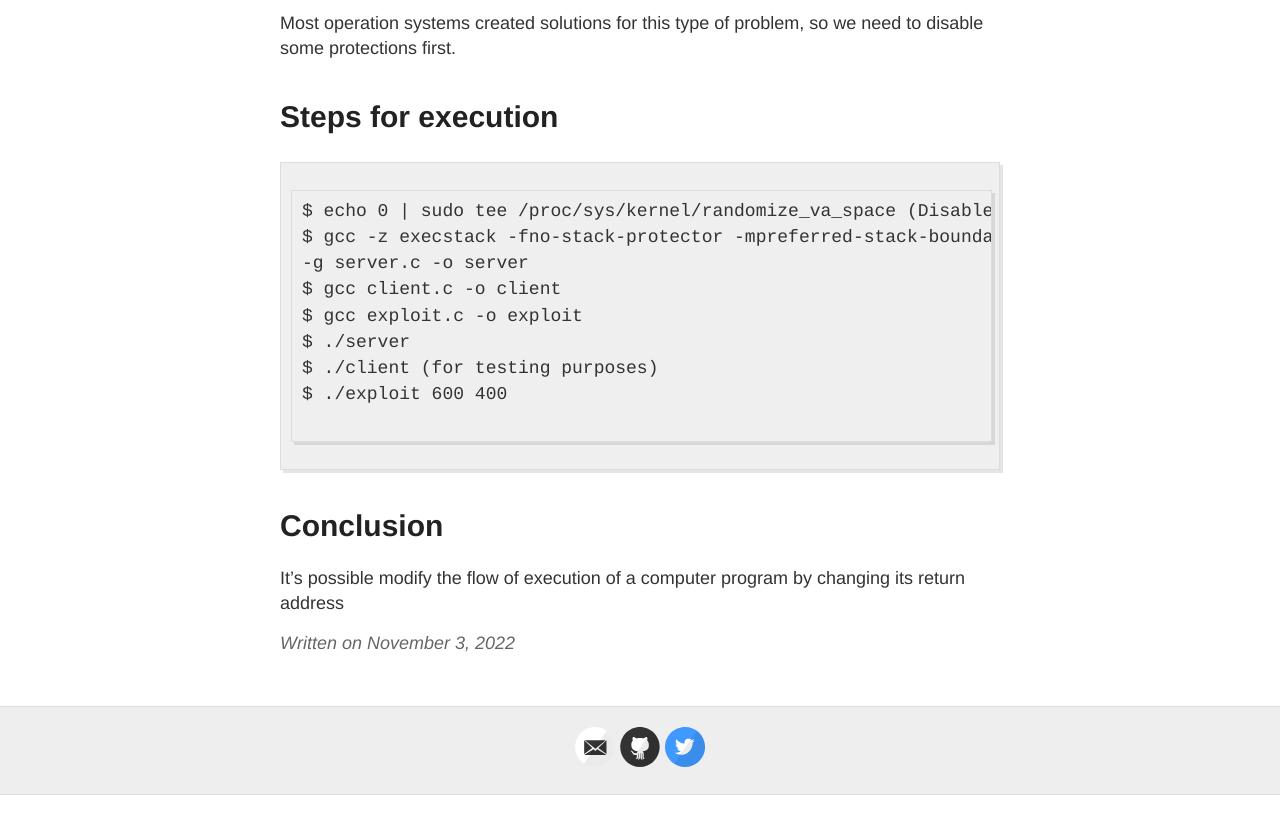
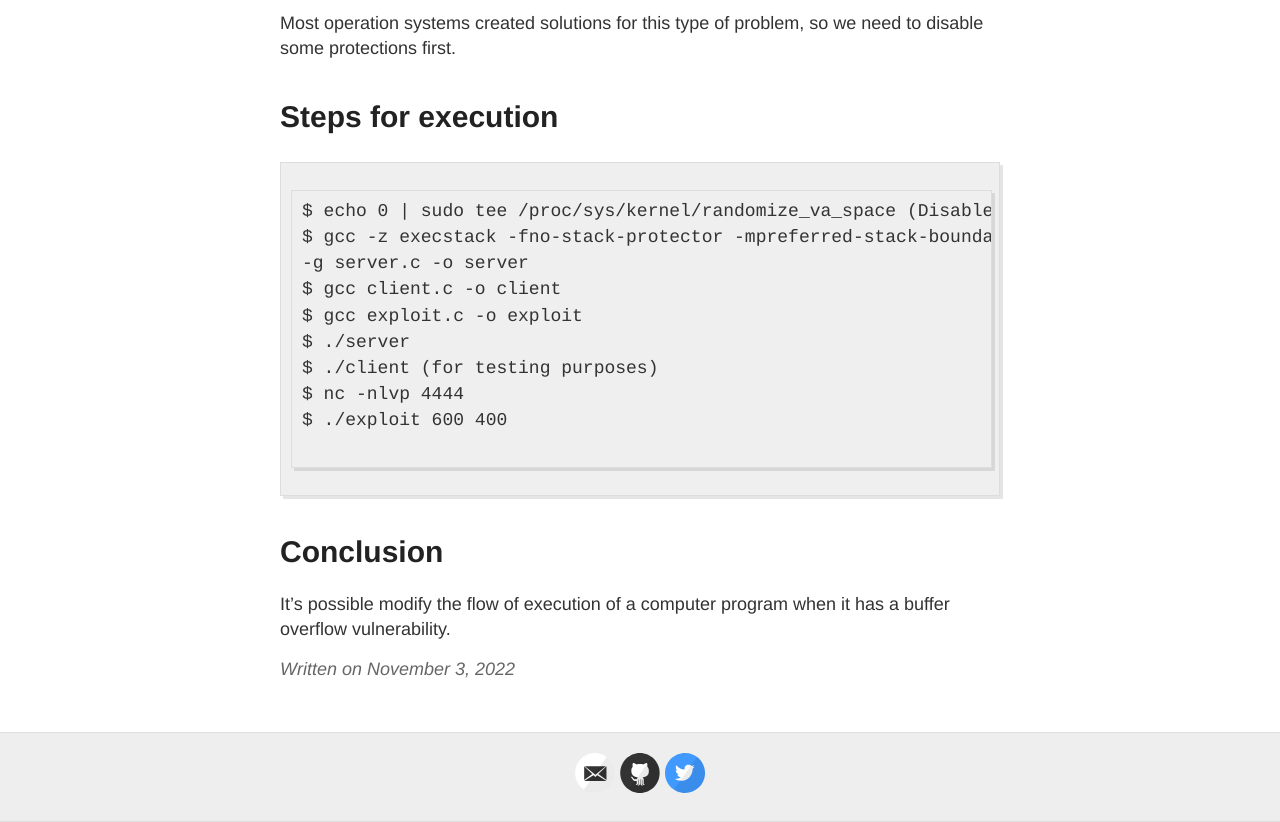
Before and after one commit to Feliprogrammer/feliprogrammer.github.io, a Jekyll site: the page built from _posts/2022-11-03-simple-stack-overflows-in-linux-x86.md, in a window 1280 px wide and 900 px high, scrolled down 5071 px, cut to the strip 78-900 px from the top of the window. Built offline with Jekyll 4.4.1, drawn with Linux system fonts in a browser that asks for light colours; our own code applies the rules of GitHub Pages for plain Markdown files; before the commit the page ends 5944 px from its top, so only the background shows below that.

Commit message:
Personal Blog

````diff
--- a/_posts/2022-11-03-simple-stack-overflows-in-linux-x86.md
+++ b/_posts/2022-11-03-simple-stack-overflows-in-linux-x86.md
@@ -218,11 +218,12 @@ $ gcc client.c -o client
 $ gcc exploit.c -o exploit
 $ ./server
 $ ./client (for testing purposes)
+$ nc -nlvp 4444
 $ ./exploit 600 400
 
 ```
 
 # Conclusion
 
-  It's possible modify the flow of execution of a computer program
-by changing its return address
+  It's possible modify the flow of execution of a computer program when
+it has a buffer overflow vulnerability.
````
